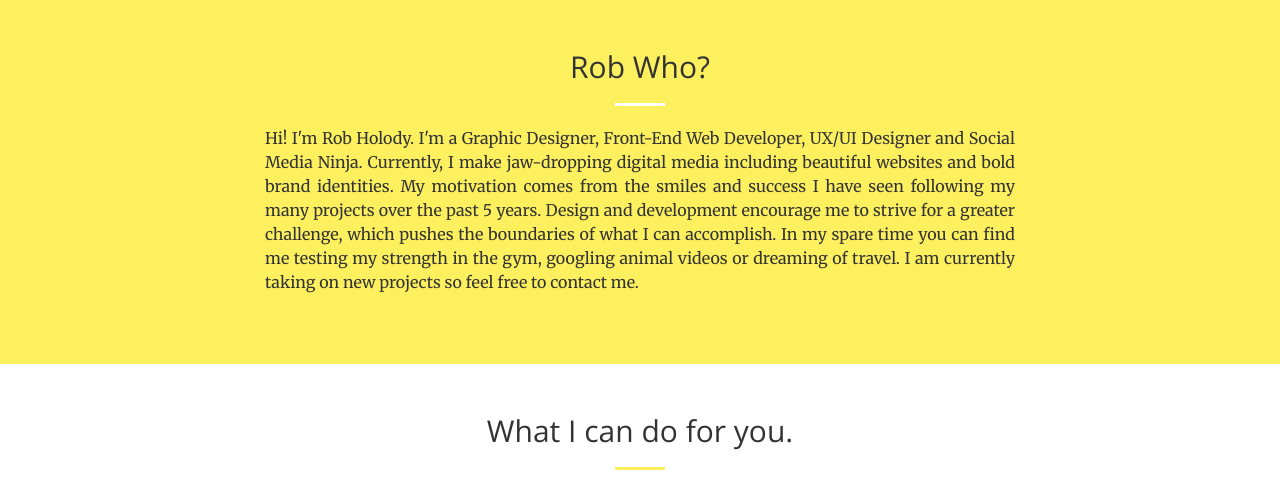
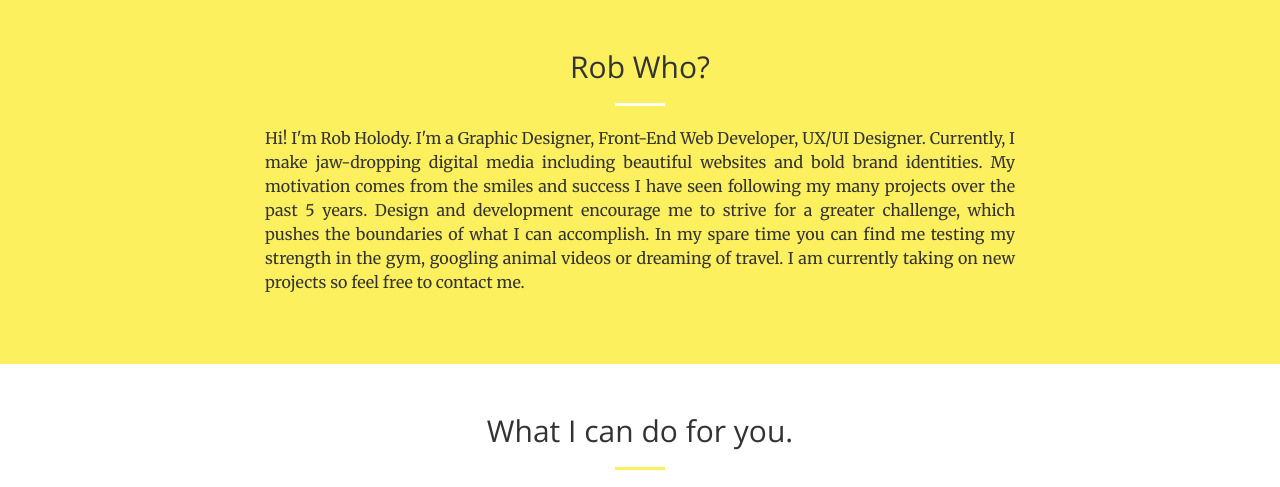
Before and after one commit to robholody/robholody.github.io, a plain HTML site: page index.html in a window 1280 px wide. Shown: the part 800-1287 px from the top of the page. Drawn offline with nearby package versions, Linux system fonts and the light colour scheme; some packages are replaced by stand-ins of ours; a script that the page names is missing.

Commit message:
portfolio update

```diff
--- a/index.html
+++ b/index.html
@@ -112,7 +112,7 @@
                     <hr class="light">
                     <!-- <p class="text-faded">Hello! My name is Rob and I am a professional graphic designer currently living in Toronto, Ontario. I studied for 3 years at The University of Western Ontario with a focus in Media, Info and Technoculture/ Criminology before leaving to pursue my passion of design. I continued my education at Fanshawe College graduating with a diploma in Graphic Design. I am an avid learner, and love to challenge myself, so after graduating I moved to Toronto to pursue my interests in design and technology. I have completed Full Stack Web Development and am currently studying UX Design at Bitmaker, as well as holding a certificate in Social Media. I am an avid fitness enthusiast and love to constantly be challenged and faced with new experiences. I currently like to focus on Graphic Design, Front End Development and UX/UI Design. I love the technology and the sense of great community that comes with it, and am very excited about whats to come in the future.</p> -->
 
-                    <p class="about text-faded">Hi! I'm Rob Holody. I'm a Graphic Designer, Front-End Web Developer, UX/UI Designer and Social Media Ninja. Currently, I make jaw-dropping digital media including beautiful websites and bold brand identities. My motivation comes from the smiles and success I have seen following my many projects over the past 5 years. Design and development encourage me to strive for a greater challenge, which pushes the boundaries of what I can accomplish. In my spare time you can find me testing my strength in the gym, googling animal videos or dreaming of travel. I am currently taking on new projects so feel free to contact me.</p>
+                    <p class="about text-faded">Hi! I'm Rob Holody. I'm a Graphic Designer, Front-End Web Developer, UX/UI Designer. Currently, I make jaw-dropping digital media including beautiful websites and bold brand identities. My motivation comes from the smiles and success I have seen following my many projects over the past 5 years. Design and development encourage me to strive for a greater challenge, which pushes the boundaries of what I can accomplish. In my spare time you can find me testing my strength in the gym, googling animal videos or dreaming of travel. I am currently taking on new projects so feel free to contact me.</p>
 
                     <!-- <a href="#" class="btn btn-default btn-xl">Get Started!</a> -->
                 </div>
```
